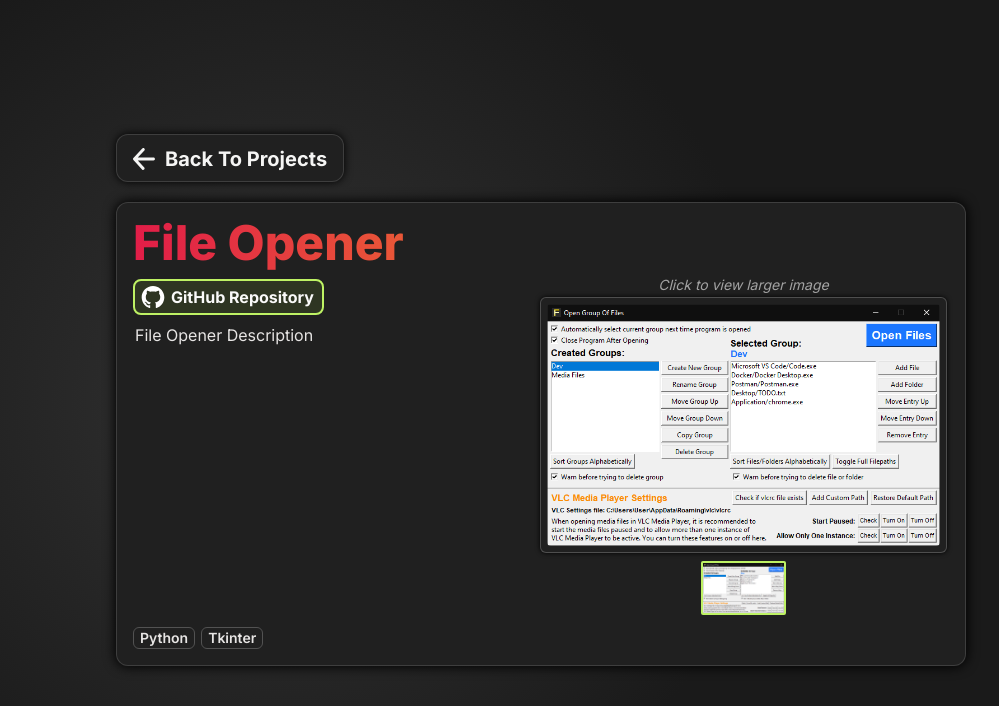
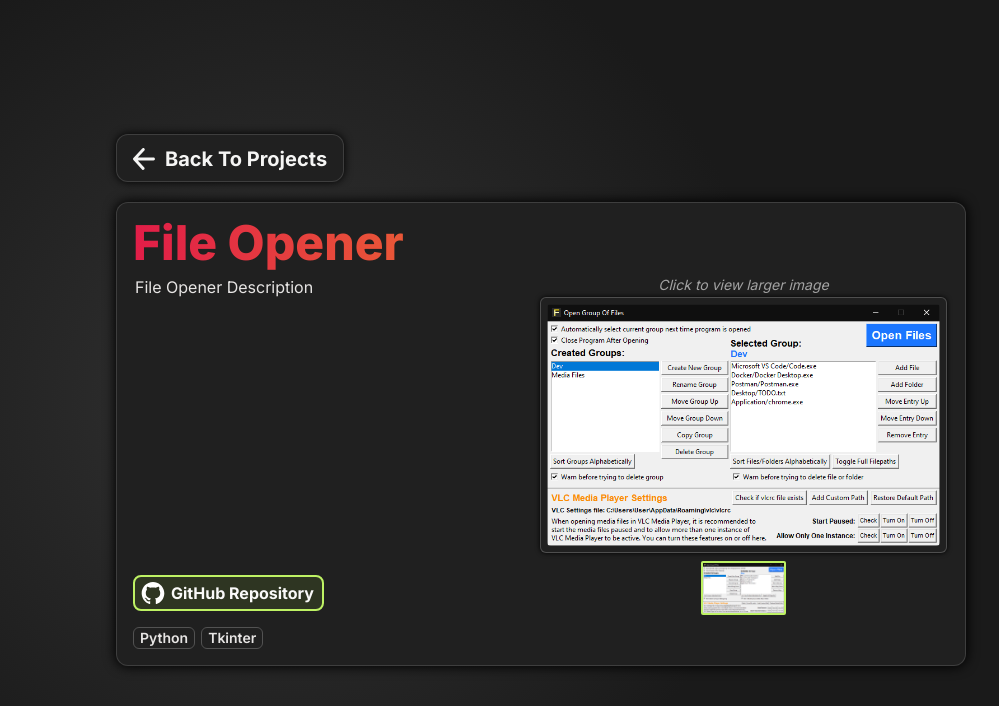
Before and after one commit to vik-ma/portfolio, a Next.js app: page /projects/file-opener in a window 1280 px wide. Shown: the top 706 px of the page, without its empty margins (99-1098 px from the left). Built offline with nearby package versions, Linux system fonts and the light colour scheme.

Commit message:
Moved GitHub Repo and Live Site div to bottom of page

```diff
--- a/app/components/ProjectPage.tsx
+++ b/app/components/ProjectPage.tsx
@@ -8,8 +8,11 @@ export default function ProjectPage({ project }: ProjectProps) {
     <div className="px-0.5">
       <div className="flex flex-col justify-between">
         <div className="flex flex-col md:flex-row md:space-x-6 justify-between mb-2">
-          <div className="">
-            <div className="flex md:justify-normal mt-1 mb-1 md:mb-2 -ml-0.5">
+          <div className="flex flex-col justify-between">
+            <div className="mb-2 md:mb-none text-stone-200">
+              {project?.fullDescription}
+            </div>
+            <div className="flex md:justify-normal my-1 -ml-0.5">
               <a
                 href={project?.githubLink}
                 target="_blank"
@@ -32,9 +35,6 @@ export default function ProjectPage({ project }: ProjectProps) {
                   <span className="ml-1.5">Live Site</span>
                 </a>
               )}
-            </div>
-            <div className="mb-2 md:mb-none text-stone-200">
-              {project?.fullDescription}
             </div>
           </div>
           <ImageSlider
```
